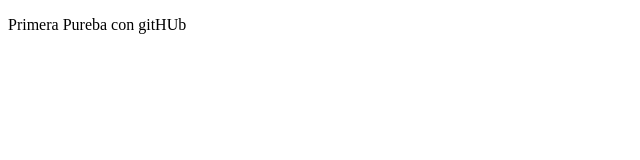
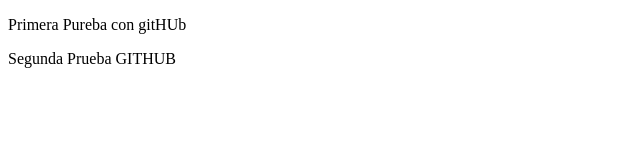
Before and after one commit to ignacioGarnica/nuevoRepositorio, a plain HTML site: page index.html in a window 1280 px wide. Shown: the whole page, without its empty margins (0-640 px from the left). Drawn offline with Linux system fonts and the light colour scheme.

Commit message:
Se agrega segundo parrafo en el archivo

```diff
--- a/index.html
+++ b/index.html
@@ -7,6 +7,7 @@
 <body>
 
     <p>Primera Pureba con gitHUb</p>
+    <p>Segunda Prueba GITHUB</P>
 
 
 
```
